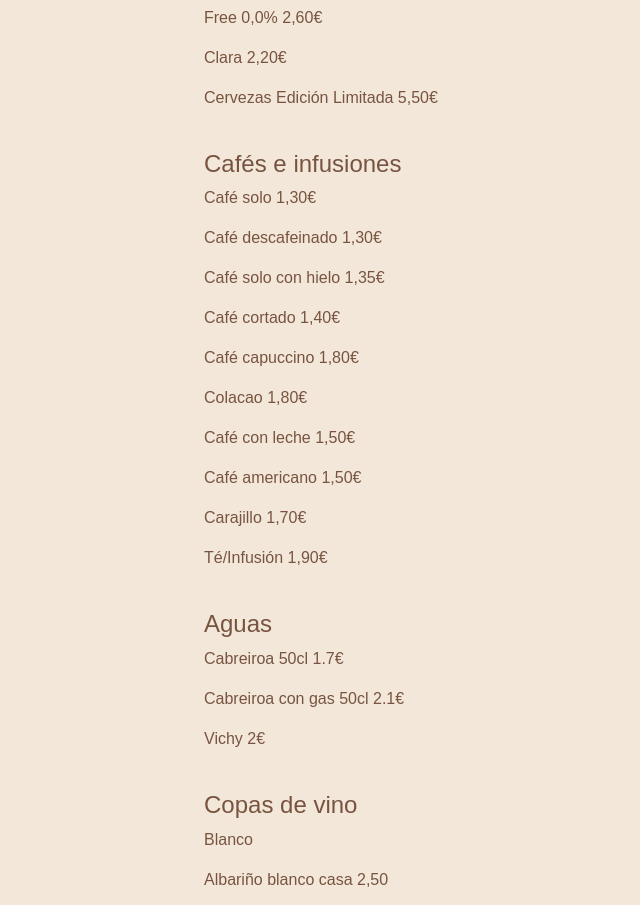
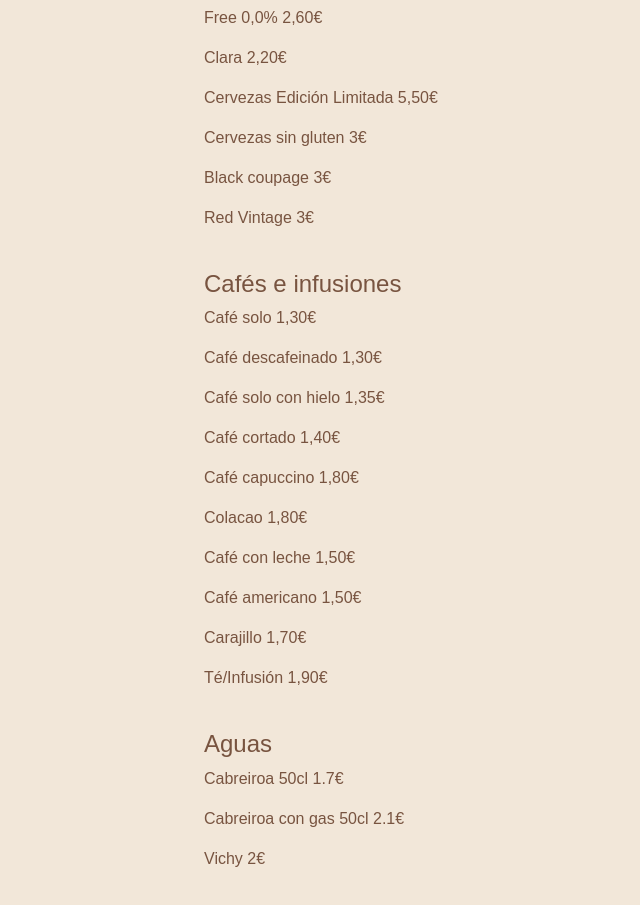
Before and after one commit to martinrebo/bicos, a plain HTML site: page carta/carta-bebidas-ES.html in a window 1280 px wide. Shown: the part 1440-2345 px from the top of the page, without its empty margins (106-746 px from the left). Drawn offline with nearby package versions, Linux system fonts and the light colour scheme.

Commit message:
add cerveza sin gluten

```diff
--- a/carta/carta-bebidas-ES.html
+++ b/carta/carta-bebidas-ES.html
@@ -97,6 +97,9 @@
                     <p> Free 0,0% 2,60€</p>
                     <p> Clara 2,20€</p>
                     <p> Cervezas Edición Limitada 5,50€</p>
+                    <p> Cervezas sin gluten 3€</p>
+                    <p> Black coupage 3€ </p>
+                    <p> Red Vintage 3€</p>
                     <br>
                     <h4> Cafés e infusiones </h4>
                     <p> Café solo 1,30€</p>
```
